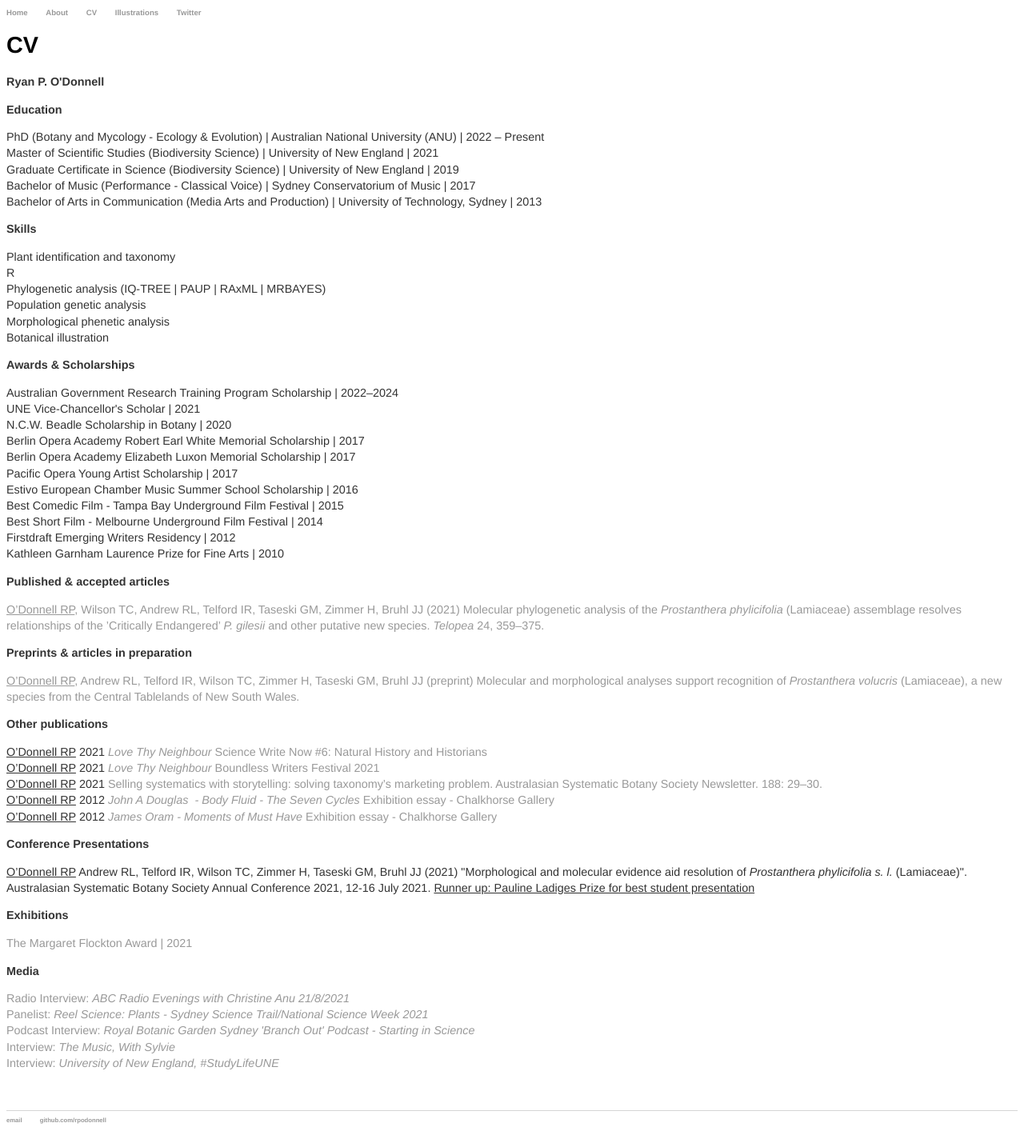
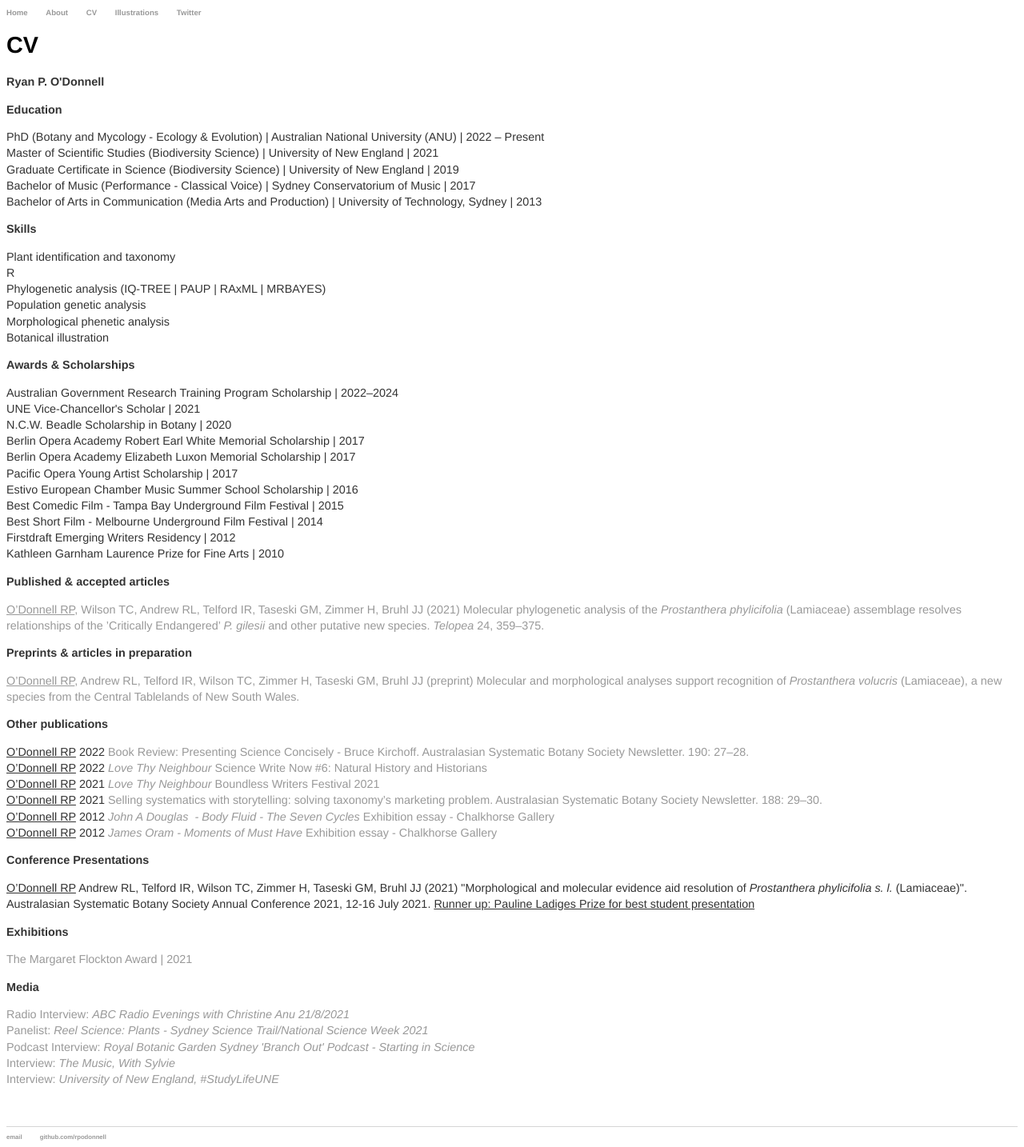
Before and after one commit to rpodonnell/rpodonnell.github.io, a Jekyll site: the page built from cv/index.html, in a window 1280 px wide. Shown: the whole page at 80% size. Built offline with Jekyll 4.4.1, drawn with Linux system fonts in a browser that asks for light colours; before the commit the page ends 1413 px from its top, so only the background shows below that.

Commit message:
Update index.html

```diff
--- a/cv/index.html
+++ b/cv/index.html
@@ -41,7 +41,8 @@ Kathleen Garnham Laurence Prize for Fine Arts | 2010</p>
 <p><a href="https://doi.org/10.1101/2021.12.21.473648"><u>O’Donnell RP</u>, Andrew RL, Telford IR, Wilson TC, Zimmer H, Taseski GM, Bruhl JJ (preprint) Molecular and morphological analyses support recognition of <i>Prostanthera volucris</i> (Lamiaceae), a new species from the Central Tablelands of New South Wales.</a>
 
 <p><strong>Other publications</strong></p>
-<p><u>O’Donnell RP</u> 2021 <a href="https://www.sciencewritenow.com/essays-craft-memoir/love-thy-neighbour"><i>Love Thy Neighbour</i> Science Write Now #6: Natural History and Historians</a></br>
+<p><u>O’Donnell RP</u> 2022 <a href="https://asbs.org.au/newsletter/pdf/22-mar-190.pdf">Book Review: Presenting Science Concisely - Bruce Kirchoff. Australasian Systematic Botany Society Newsletter. 190: 27–28.</a></br>
+<u>O’Donnell RP</u> 2022 <a href="https://www.sciencewritenow.com/essays-craft-memoir/love-thy-neighbour"><i>Love Thy Neighbour</i> Science Write Now #6: Natural History and Historians</a></br>
 <u>O’Donnell RP</u> 2021 <a href="SHORTCUTS_A-Plant-and-Story-Swap.pdf"><i>Love Thy Neighbour</i> Boundless Writers Festival 2021</a></br>
 <u>O’Donnell RP</u> 2021 <a href="https://www.asbs.org.au/newsletter/pdf/21-sep-188.pdf">Selling systematics with storytelling: solving taxonomy’s marketing problem. Australasian Systematic Botany Society Newsletter. 188: 29–30.</a></br>
 <u>O’Donnell RP</u> 2012 <a href="JAD_BODY_FLUIDfinal.pdf"><i>John A Douglas&nbsp; - Body Fluid - The Seven Cycles</i> Exhibition essay - Chalkhorse Gallery</a></br>
```
